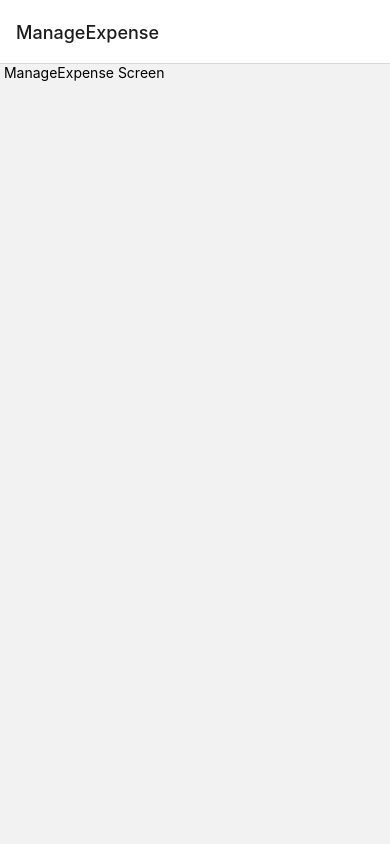
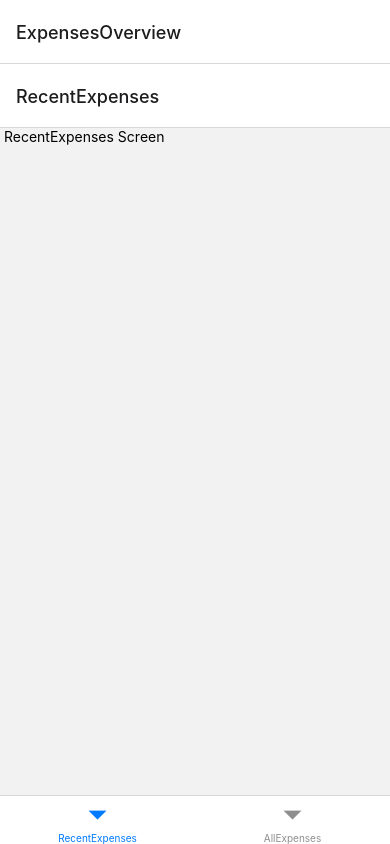
Before and after one commit to korticux/rn-tracker, a React Native app: screen / in a window 390 px wide. Built offline with nearby package versions, Linux system fonts and the light colour scheme.

Commit message:
bottom tabs work

```diff
--- a/App.js
+++ b/App.js
@@ -27,8 +27,8 @@ export default function App() {
       <StatusBar style="auto" />
       <NavigationContainer>
         <Stack.Navigator>
+          <Stack.Screen name="ExpensesOverview" component={ExpensesOverview} />
           <Stack.Screen name="ManageExpense" component={ManageExpense} />
-          <Stack.Screen name="ExpensesOverview" component={ExpensesOverview} />
         </Stack.Navigator>
       </NavigationContainer>
     </>
```
